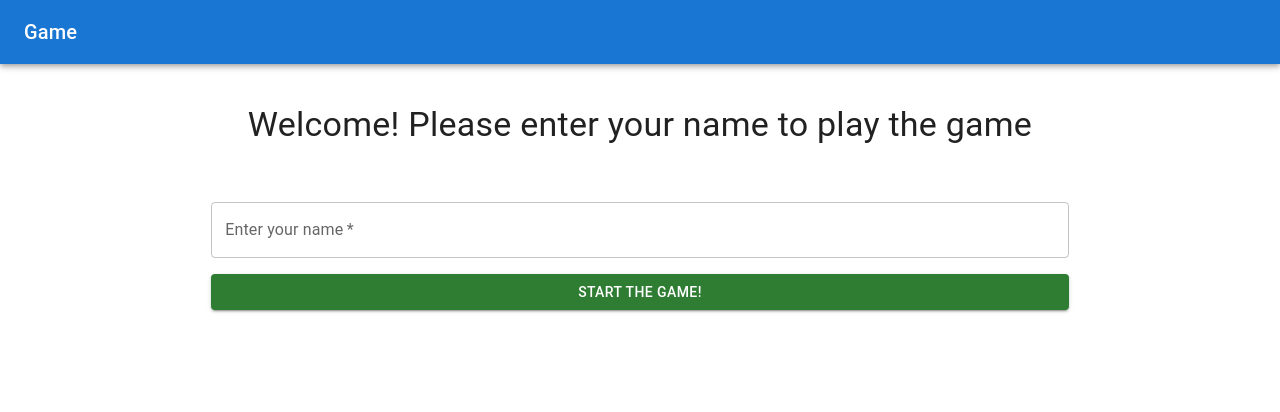
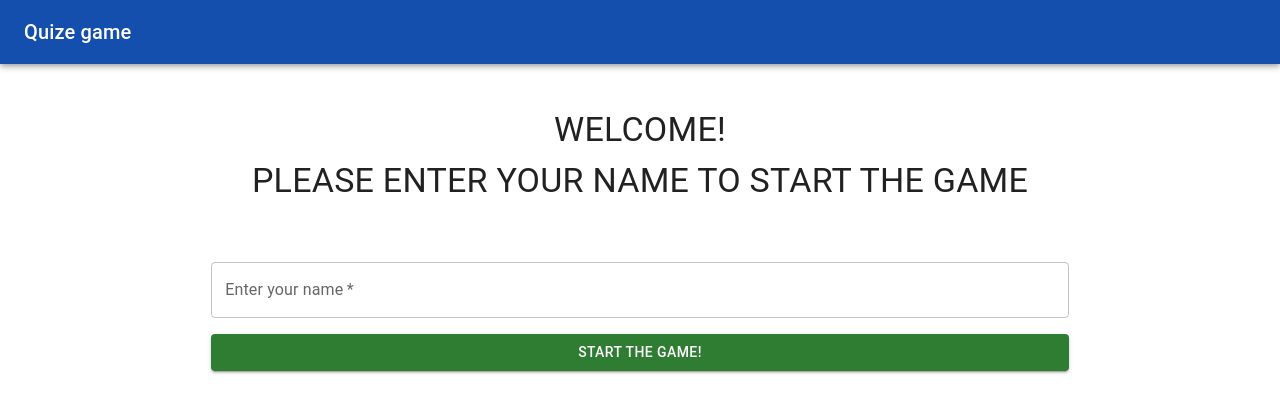
Before and after one commit to emmarrat/quize-game, a React (Create React App) app: page /login in a window 1280 px wide. Shown: the top 412 px of the page. Built offline with nearby package versions, Linux system fonts and the light colour scheme; no server answers.

Commit message:
fix: minor changes

```diff
--- a/src/components/UI/AppToolbar/AppToolbar.tsx
+++ b/src/components/UI/AppToolbar/AppToolbar.tsx
@@ -17,15 +17,15 @@ const AppToolbar = () => {
   const user = useAppSelector(selectUser);
 
   return (
-    <AppBar position="sticky">
+    <AppBar position="sticky" sx={{background: '#154fad'}}>
       <Toolbar>
         <Grid container justifyContent="space-between" alignItems="center">
           <Typography variant="h6" component="div">
             <Link to="/">
-              Game
+              Quize game
             </Link>
           </Typography>
-          <Grid item container justifyContent="space-between" alignItems="center" lg={11}>
+          <Grid item container justifyContent="space-between" alignItems="center" lg={10}>
             {user && (<UserMenu user={user}/>)}
           </Grid>
         </Grid>
--- a/src/components/UI/WelcomeForm/WelcomeForm.tsx
+++ b/src/components/UI/WelcomeForm/WelcomeForm.tsx
@@ -32,7 +32,10 @@ const WelcomeForm = () => {
 
   return (
     <div>
-      <Typography textAlign="center" variant="h4">Welcome! Please enter your name to play the game</Typography>
+      <Typography textAlign="center" variant="h4" lineHeight={1.5} textTransform="uppercase">
+        Welcome! <br/>
+        Please enter your name to start the game
+      </Typography>
       <form
         autoComplete="off"
         onSubmit={submitFormHandler}
```
